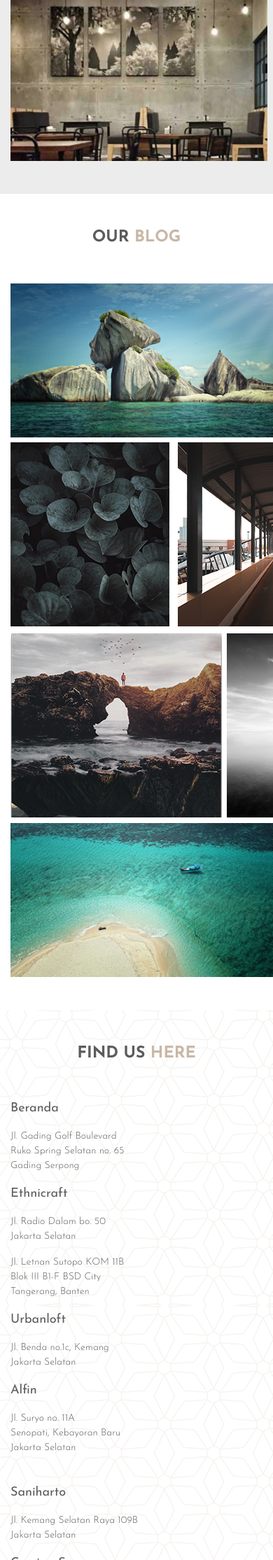
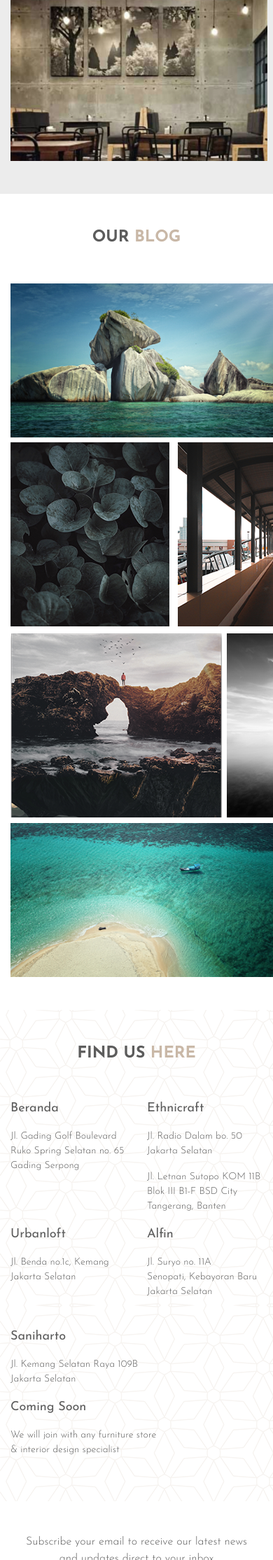
Before and after one commit to Merdeka-45/spasium, a PHP site: page / in a window 390 px wide; the page is wider, and only the part inside the window is pictured. Shown: the part 4271-6500 px from the top of that part at 70% size. Run offline with PHP 8.4, Linux system fonts and the light colour scheme.

Commit message:
update responsive 360px

```diff
--- a/index.html
+++ b/index.html
@@ -102,7 +102,7 @@
                 </div>
             </div>
             <div class="row feature-image">
-                <div class="col-md-12">
+                <div class="col-12 col-md-12">
                     <div class="image-detail">
                         <img src="assets/images/tile1.png" alt="">
                         <div class="text-center w-100 desc-detail">
@@ -297,12 +297,12 @@
     <section id="our-blog">
         <div class="container">
             <div class="row">
-                <div class="col-md-12 text-center">
+                <div class="col-12 col-md-12 text-center">
                     <p class="title-section bold subheadline">OUR <span class="theme-color">BLOG</span></p>
                 </div>
             </div>
             <div class="row">
-                <div class="col-md-12">
+                <div class="col-12 col-md-12">
                     <div class="thumb-blog">
                         <img src="assets/images/blog-1.png" alt="">
                         <div class="label-blog w-100 text-center px-5">
@@ -362,12 +362,12 @@
     <section id="find-us">
         <div class="container">
             <div class="row">
-                <div class="col-md-12 text-center">
+                <div class="col-sm-12 text-center">
                     <p class="title-section bold subheadline">FIND US <span class="theme-color">HERE</span></p>
                 </div>
             </div>
             <div class="row">
-                <div class="col-xl-3 col-sm-6">
+                <div class="col-6 col-sm-6 col-xl-3">
                     <p class="name-place regular">Beranda</p>
                     <p class="address light">
                         Jl. Gading Golf Boulevard <br>
@@ -375,7 +375,7 @@
                         Gading Serpong
                     </p>
                 </div>
-                <div class="col-xl-3 col-sm-6">
+                <div class="col-6 col-xl-3 col-sm-6">
                     <p class="name-place regular">Ethnicraft</p>
                     <p class="address light">
                         Jl. Radio Dalam bo. 50 <br>
@@ -387,14 +387,14 @@
                         Tangerang, Banten
                     </p>
                 </div>
-                <div class="col-xl-3 col-sm-6">
+                <div class="col-6 col-xl-3 col-sm-6">
                     <p class="name-place regular">Urbanloft</p>
                     <p class="address light">
                         Jl. Benda no.1c, Kemang <br>
                         Jakarta Selatan
                     </p>
                 </div>
-                <div class="col-xl-3 col-sm-6">
+                <div class="col-6 col-xl-3 col-sm-6">
                     <p class="name-place regular">Alfin</p>
                     <p class="address light">
                         Jl. Suryo no. 11A<br>
@@ -444,25 +444,25 @@
                     <p class="bold p-no-ma">Information</p>
                     <hr class="footer--hr">
                     <div class="row footer-menu">
-                        <div class="col-xl-6 col-sm-6 col-6">
+                        <div class="col-6 col-xl-6 col-sm-6 col-6">
                             <a href="">Artworks</a>
                             <a href="">Bussiness</a>
                             <a href="">Delivery</a>
                         </div>
-                        <div class="col-xl-6 col-sm-6">
+                        <div class="col-6 col-xl-6 col-sm-6">
                             <a href="">Return</a>
                             <a href="">Ordering</a>
                             <a href="">Content Policy</a>
                         </div>
                     </div>
                 </div>
-                <div class="col-xl-4 col-sm-5">
+                <div class="col-12 col-xl-4 col-sm-5">
                     <p class="bold p-no-ma">Contact Us</p>
                     <hr class="footer--hr">
                     <p>P : (+62) 882 1553 0130 | (+62) 817 527 3595</p>
                     <p>E : info@spasium.com</p>
                 </div>
-                <div class="col-xl-3 col-sm-2 socmed-footer text-right">
+                <div class="col-6 col-xl-3 col-sm-2 socmed-footer text-right">
                     <div class="btn-group" role="group" aria-label="Basic example">
                         <button type="button" class="btn btn-secondary"><img src="assets/images/socmed-fb.png" alt=""></button>
                         <button type="button" class="btn btn-secondary"><img src="assets/images/socmed-twitter.png" alt=""></button>
```
Also changed, not shown: assets/css/responsive-style.css (+66 -1 lines).
